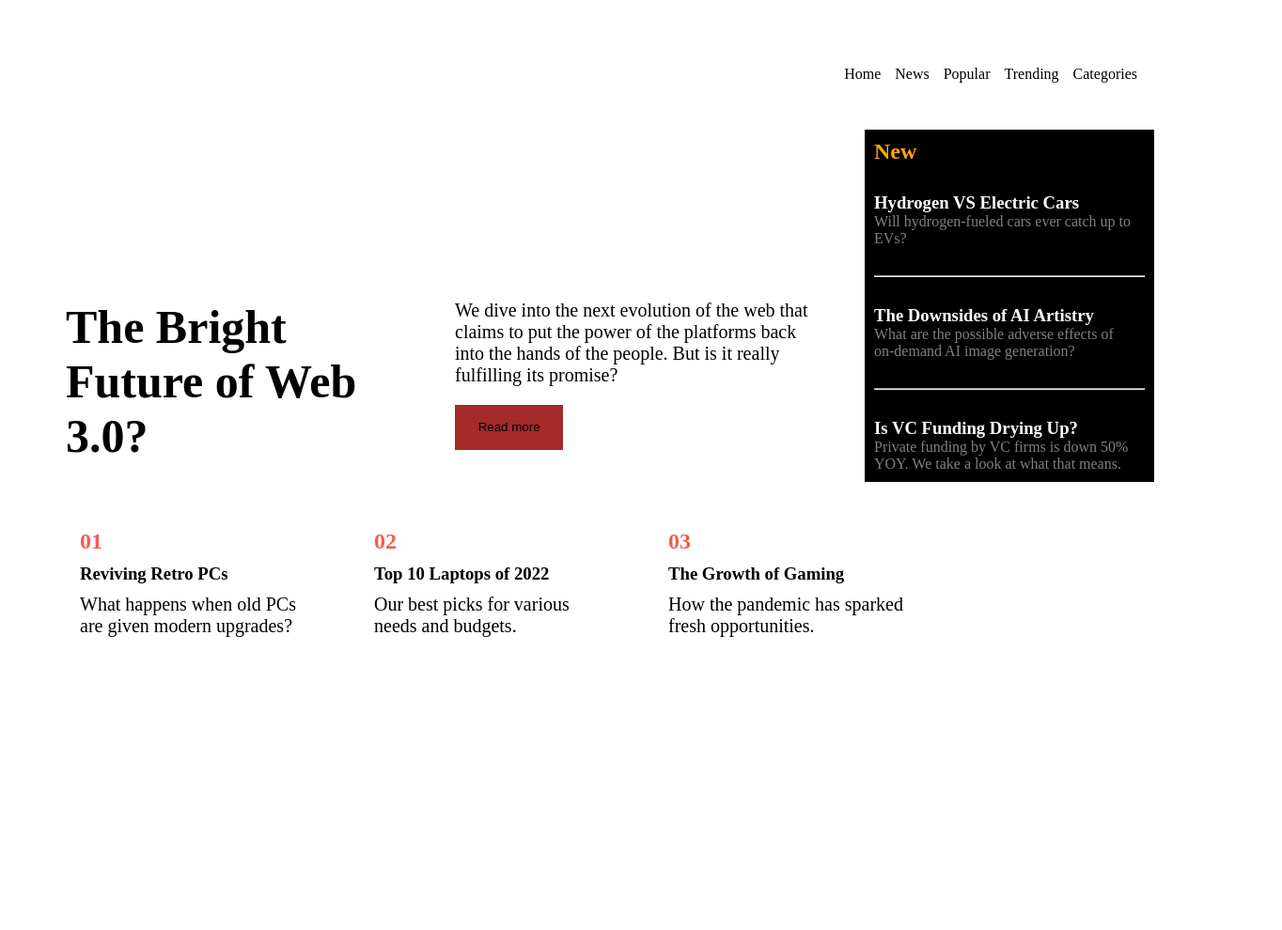
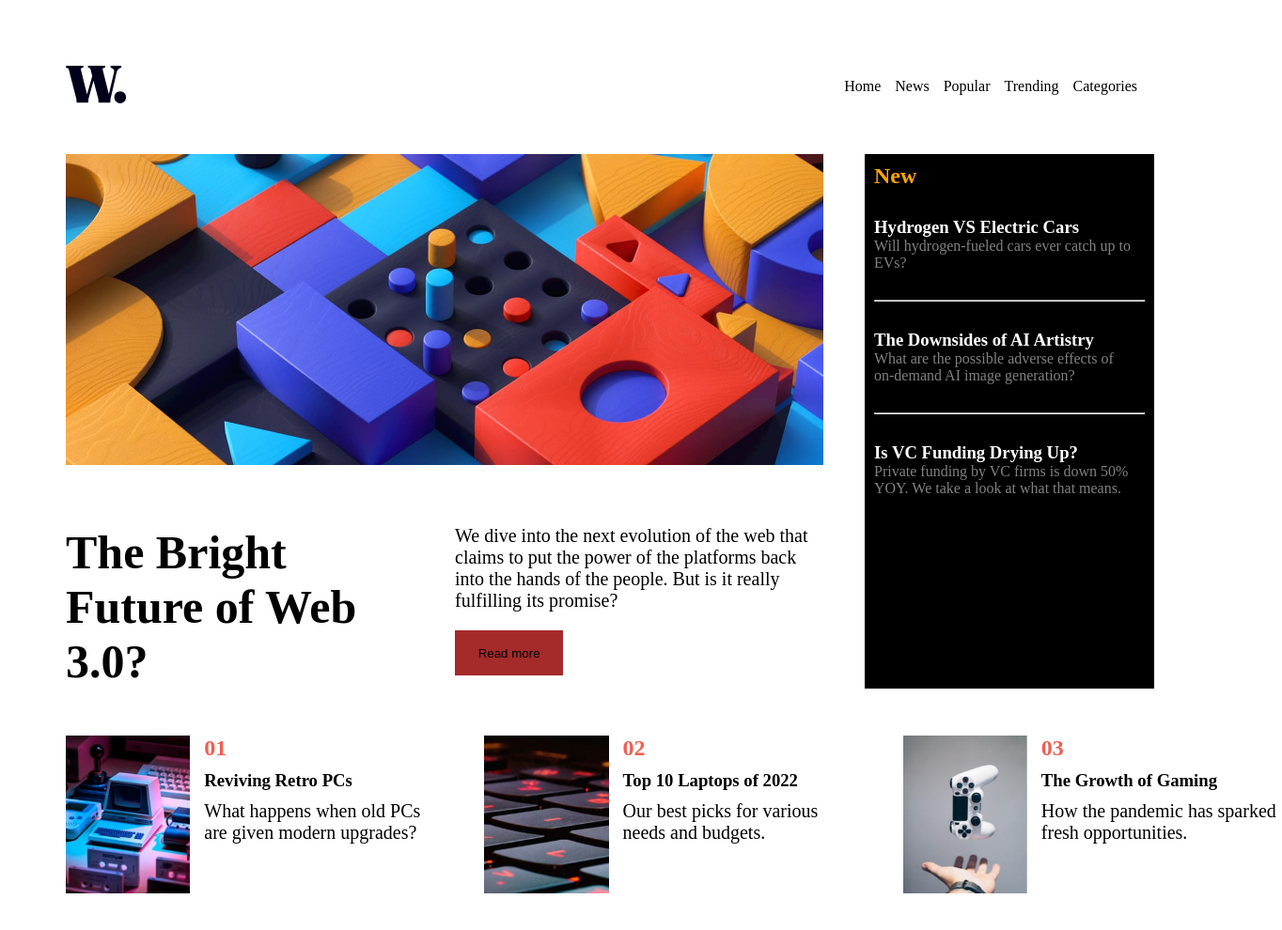
Before and after one commit to eunicegal/news-homepage, a plain HTML site: page index.html in a window 1280 px wide. Shown: the whole page at 94% size, 1364 px wide, since content can reach past the window. Before the commit the page ends 800 px from the top, so only its background shows below. Drawn offline with Linux system fonts and the light colour scheme; files whose address does not match are found by name.

Commit message:
update1 commit

```diff
--- a/index.html
+++ b/index.html
@@ -3,13 +3,13 @@
 <head>
     <meta charset="UTF-8">
     <meta name="viewport" content="width=device-width, initial-scale=1.0">
-    <title>news-homepage</title>
+    <title>news homepage</title>
     <link rel="stylesheet" href="news-homepage.css">
 </head>
 <body class="all">
     <nav>
         <div>
-            <img src="./news-homepage-main/assets/images/logo.svg" alt="">
+            <img src="assets/images/logo.svg" alt="">
         </div>
         <ul>
             <li>Home</li>
@@ -25,7 +25,7 @@
     <section class="sec1">
         <div class="left">
             <div class="imidesk">
-                <img src="./news-homepage-main/assets/images/image-web-3-desktop.jpg" alt="">
+                <img src="assets/images/image-web-3-desktop.jpg" alt="">
             </div>
             <div class="imimob">
                 <img src="./news-homepage-main/assets/images/image-web-3-mobile.jpg" alt="">
@@ -84,7 +84,7 @@
     <section class="sec2">
         <div class="o1">
             <div>
-                <img src="./news-homepage-main/assets/images/image-retro-pcs.jpg" alt="">
+                <img src="assets/images/image-retro-pcs.jpg" alt="">
             </div>
             <div class="reviving">
                 <h1>01</h1>
@@ -96,7 +96,7 @@
         </div>
         <div class="o2">
             <div>
-                <img src="./news-homepage-main/assets/images/image-top-laptops.jpg" alt="">
+                <img src="assets/images/image-top-laptops.jpg" alt="">
             </div>
             <div class="top">
                 <h1>02</h1>
@@ -108,7 +108,7 @@
         </div>
         <div class="o3">
             <div>
-                <img src="./news-homepage-main/assets/images/image-gaming-growth.jpg" alt="">
+                <img src="assets/images/image-gaming-growth.jpg" alt="">
             </div>
             <div class="the">
                 <h1>03</h1>
```
